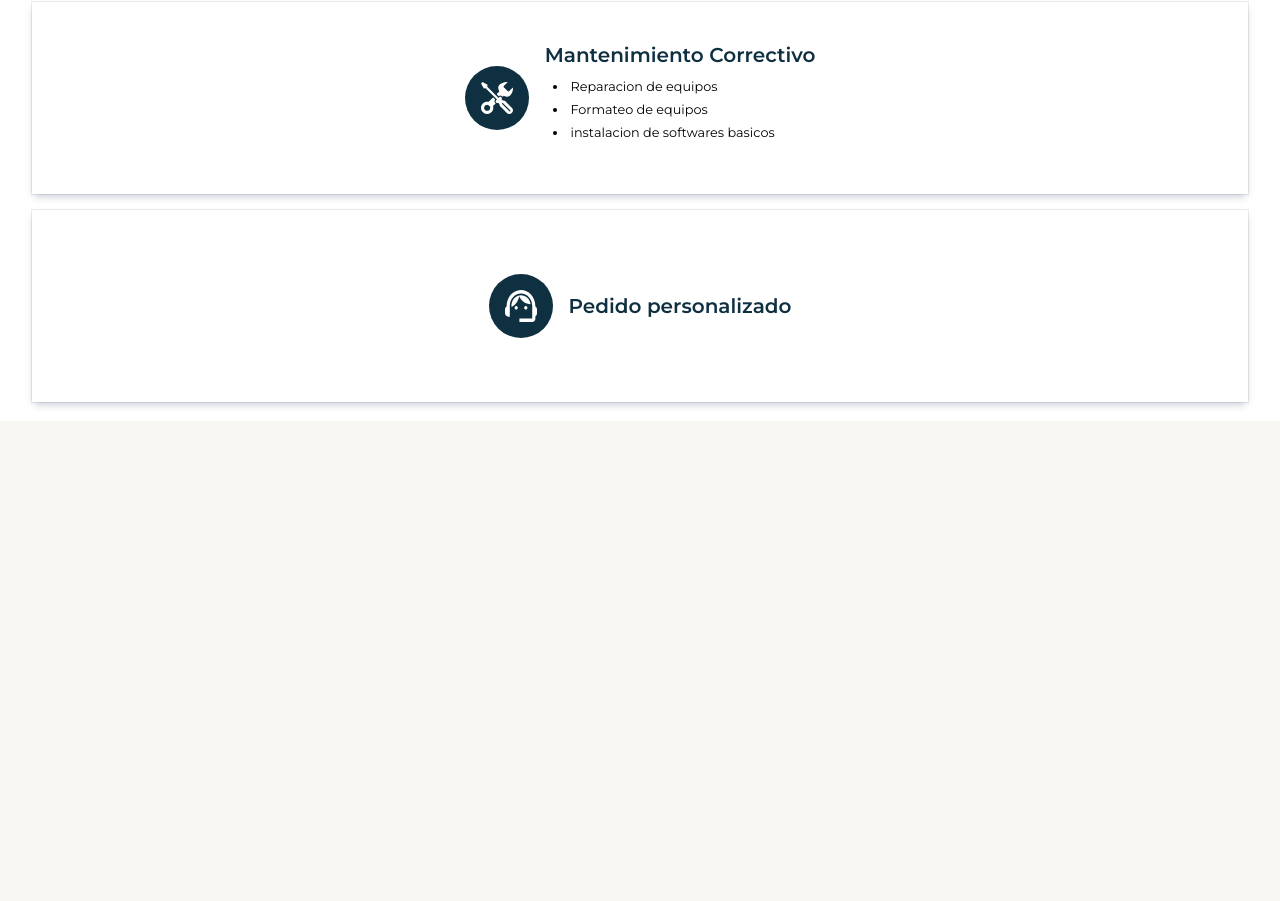
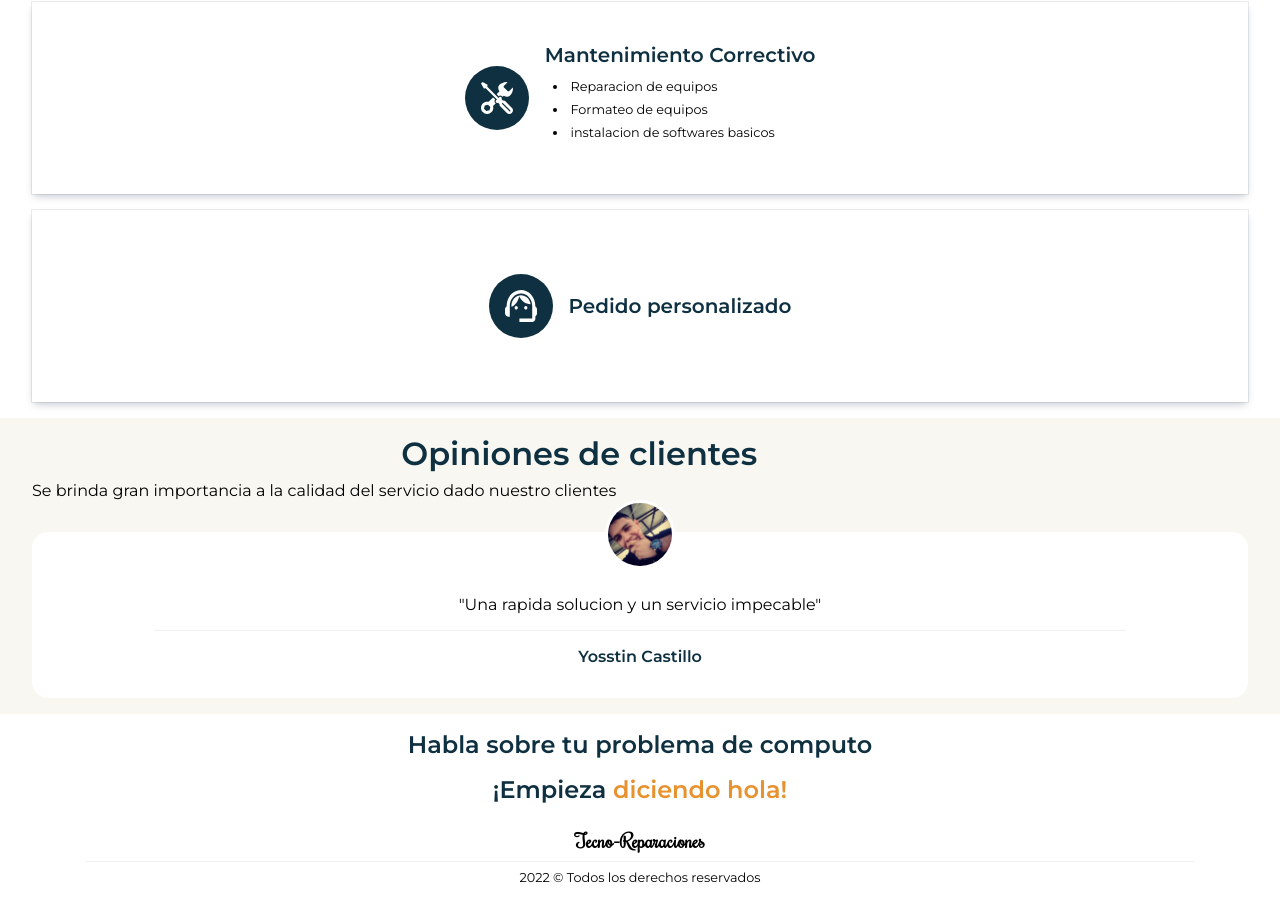
Before and after one commit to YosstinCode/Website_david, a plain HTML site: page index.html in a window 1280 px wide. Shown: the part 2333-3234 px from the top of the page. Before the commit the page ends 2754 px from the top, so only its background shows below. Drawn offline with Linux system fonts and the light colour scheme.

Commit message:
Added section opinions from people and footer unfinished desktop design

```diff
--- a/css/main.css
+++ b/css/main.css
@@ -132,14 +132,13 @@ body{
 
 /*main*/
 
-.main{
-    padding: 0 2rem;
+.main--padding{
+    padding: 1rem 2rem;
     background-color: var(--white);
 }
 
 .help__title{
     width: 90%;
-    padding-top: 1rem;
     font-size: 2rem;
     font-weight: bolder;
     color: var(--title);
@@ -196,3 +195,107 @@ body{
     padding: 4px 0;
     font-size: .8rem;
 }
+/* people comments*/
+
+.main__comments{
+    background-color: var(--background-color);
+}
+
+.comments__title{
+    width: 90%;
+    font-size: 2rem;
+    font-weight: bolder;
+    color: var(--title);
+    text-align: center;
+}
+
+.comments__text{
+    width: 90%;
+    margin: .5rem 0 2rem 0;
+    text-align: justify;
+}
+
+.comments__card{
+    height: 150px;
+    position: relative;
+    display: flex;
+    flex-direction: column;
+    justify-content: center;
+    align-items: center;
+    gap: 1rem;
+    padding-bottom: 1rem;
+    background-color: var(--white);
+    border-radius: 1rem;
+}
+
+.comments-card__img-container{
+    position: absolute;
+    top: -2rem;
+    width: 4rem;
+    border: 3px solid var(--white);
+    border-radius: 50%;
+    overflow: hidden;
+}
+
+.comments-card__img{
+    width: 4rem;
+    vertical-align: bottom;
+    object-fit: cover;
+}
+
+.comments-card__text{
+    width: 80%;
+    padding: 3rem 0 1rem 0;
+    text-align: center;
+    border-bottom: 1px solid var(--border_header);
+}
+
+.comments-card__name{
+    color: var(--title);
+    font-size: 1rem;
+    font-weight: bold;
+}
+
+/*footer*/
+
+.footer{
+    background-color: var(--white);
+    padding: 1rem 2rem;
+}
+
+.footer__callaction{
+    color: var(--title);
+    font-size: 1.5rem;
+    font-weight: bold;
+    text-align: center;
+    margin-bottom: 1rem;
+}
+
+/* .callaction--size{
+    font-size: 1.5rem;
+} */
+
+.footer__callaction > span{
+    color: #e7912f;
+}
+
+.footer__copy{
+    display: flex;
+    flex-direction: column;
+    justify-content: center;
+    align-items: center;
+    gap: .5rem;
+}
+
+.footer__copy > h4{
+    font-family: "Rochester";
+    text-align: center;
+    width: 90%;
+    border-bottom: 1px solid var(--border_header);
+    padding: .5rem;
+    font-size: 1.2rem;
+}
+
+.footer__copy > p{
+    font-size: .8rem;
+}
--- a/index.html
+++ b/index.html
@@ -51,7 +51,7 @@
       </div>
     </header>
     <main class="main">
-      <section class="main_services">
+      <section class="main__services main--padding">
         <div class="services__help">
           <h3 class="help__title">¿Cómo puedo ayudarte?</h3>
           <p class="help__text">
@@ -97,18 +97,27 @@
           </article>
         </section>
       </section>
-      <section>
-        <div>
-          <h3></h3>
-          <p></p>
+      <section class="main__comments main--padding">
+        <div class="comments__header">
+          <h3 class="comments__title">Opiniones de clientes</h3>
+          <p class="comments__text">Se brinda gran importancia a la calidad del servicio dado nuestro clientes</p>
         </div>
-        <div>
-          <img src="" alt="" />
-          <p></p>
-          <p></p>
+        <div class="comments__card">
+          <div class="comments-card__img-container">
+            <img class="comments-card__img" src="./static/img/client_1.PNG" alt="Cliente" />
+          </div>
+          <p class="comments-card__text">"Una rapida solucion y un servicio impecable"</p>
+          <p class="comments-card__name">Yosstin Castillo</p>
         </div>
       </section>
     </main>
-    <footer></footer>
+    <footer class="footer main--padding">
+      <p class="footer__callaction callaction--size">Habla sobre tu problema de computo</p>
+      <p class="footer__callaction">¡Empieza <span>diciendo hola!</span></p>
+      <div class="footer__copy">
+        <h4>Tecno-Reparaciones</h4>
+        <p>2022 © Todos los derechos reservados</p>
+      </div>
+    </footer>
   </body>
 </html>
```
Also changed, not shown: static/img/client_1.PNG (added).
